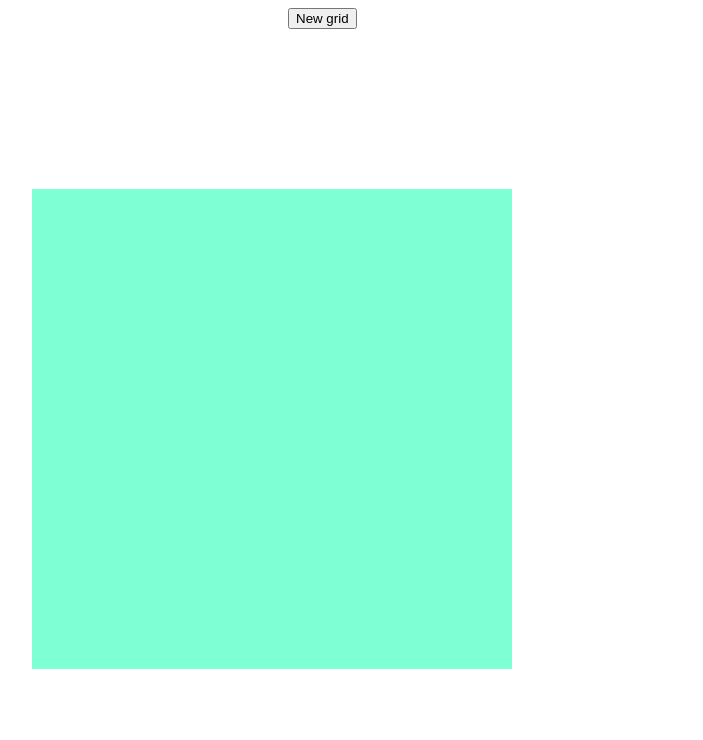
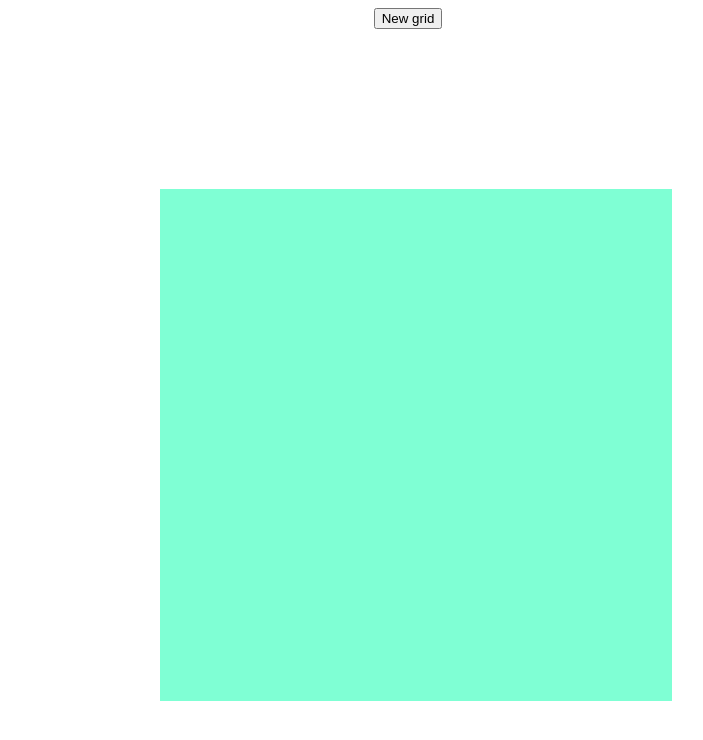
Before and after one commit to AnnaGou/Etch-a-Sketch_OdinProject, a plain HTML site: page index.html in a window 1280 px wide. Shown: the whole page, without its empty margins (232-935 px from the left). Drawn offline with Linux system fonts and the light colour scheme.

Commit message:
formatting changes

```diff
--- a/index.html
+++ b/index.html
@@ -8,7 +8,10 @@
   href = "style.css" />
 </head>
 <body>
-    <button class='btn'>New grid</button>
+    <div class='header'>
+        <button class='btn'>New grid</button>
+    </div>
+
 
 
 
--- a/style.css
+++ b/style.css
@@ -5,10 +5,10 @@
     justify-items: stretch;
     margin-top: 20vh;
     margin-bottom: 20vh;
-    margin-left: 20vw;
-    margin-right: 20vw;
-    height: 60vh;
-    width: 60vh;
+    margin-left: 30vw;
+    margin-right: 30vw;
+    height: 40vw;
+    width: 40vw;
   }
 
   .item {
@@ -28,7 +28,10 @@
   }
 
   .btn {
-    margin-right: 40vw;
-    margin-left: 40vw;
     align-items: center;
   }
+
+  .header {
+      display: flex;
+      justify-content: center;
+  }
```
